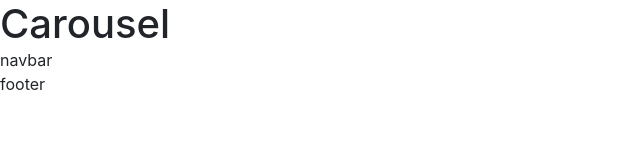
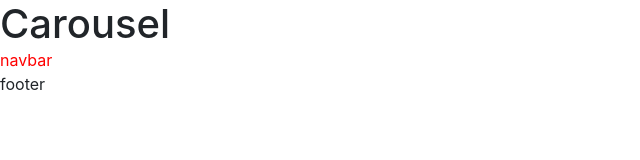
Before and after one commit to Adamman48/project-N-frontEnd, a Nuxt app: page / in a window 1280 px wide. Shown: the top 160 px of the page, without its empty margins (0-640 px from the left). Built offline with nearby package versions, Linux system fonts and the light colour scheme.

Commit message:
initialized project, uploading circleci config

```diff
--- a/package.json
+++ b/package.json
@@ -33,7 +33,9 @@
     "eslint-plugin-nuxt": ">=0.4.2",
     "eslint-plugin-prettier": "^3.0.1",
     "jest": "^24.1.0",
+    "node-sass": "^4.12.0",
     "prettier": "^1.16.4",
+    "sass-loader": "^7.2.0",
     "vue-jest": "^4.0.0-0"
   }
 }
--- a/pages/index.vue
+++ b/pages/index.vue
@@ -14,5 +14,8 @@ export default Vue.extend({});
 <style lang="scss" scoped>
 * {
   margin: 0;
+  nav {
+    color: red;
+  }
 }
 </style>
```
Also changed, not shown: 1 other file (tests, documents, lock files or other folders).
